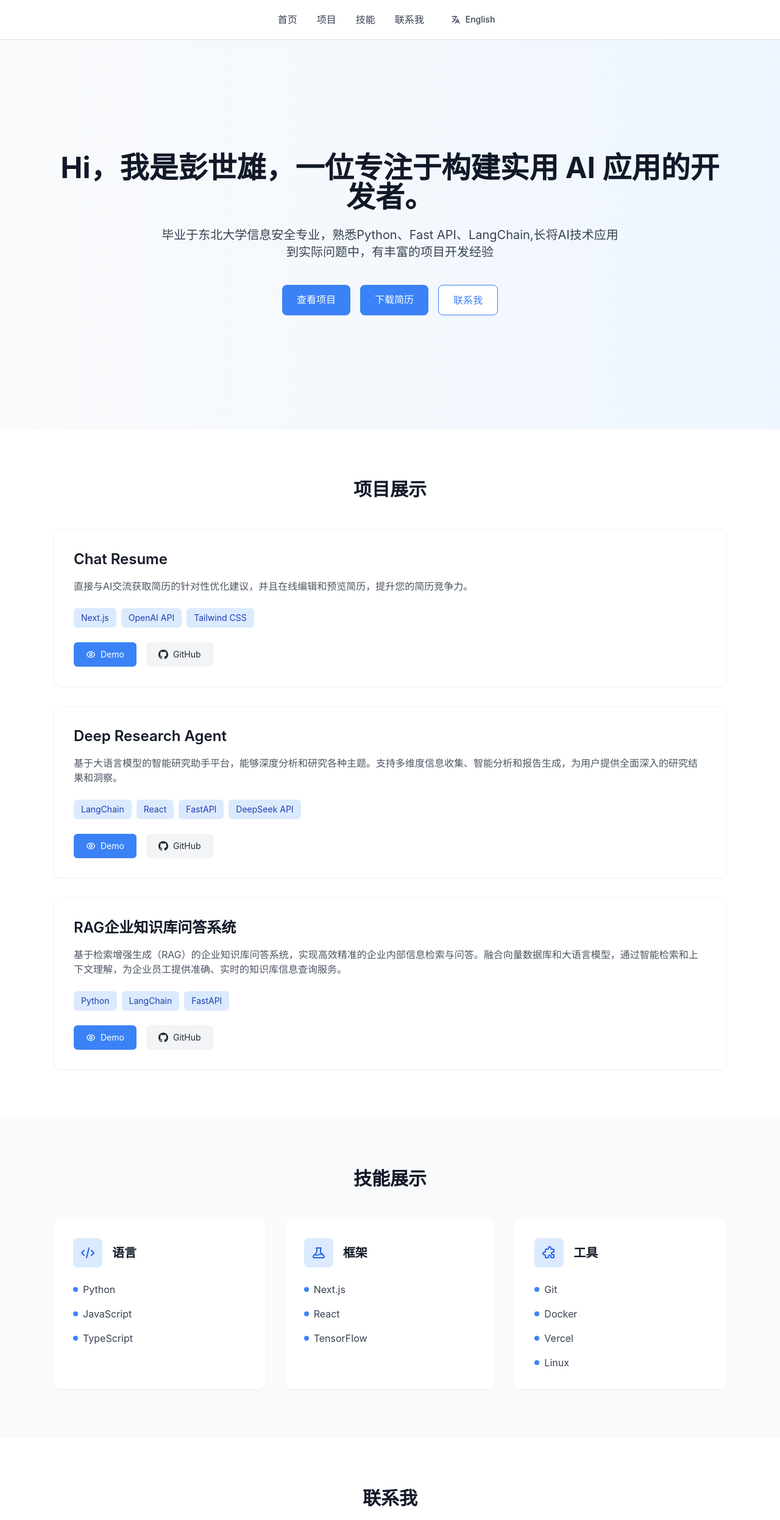
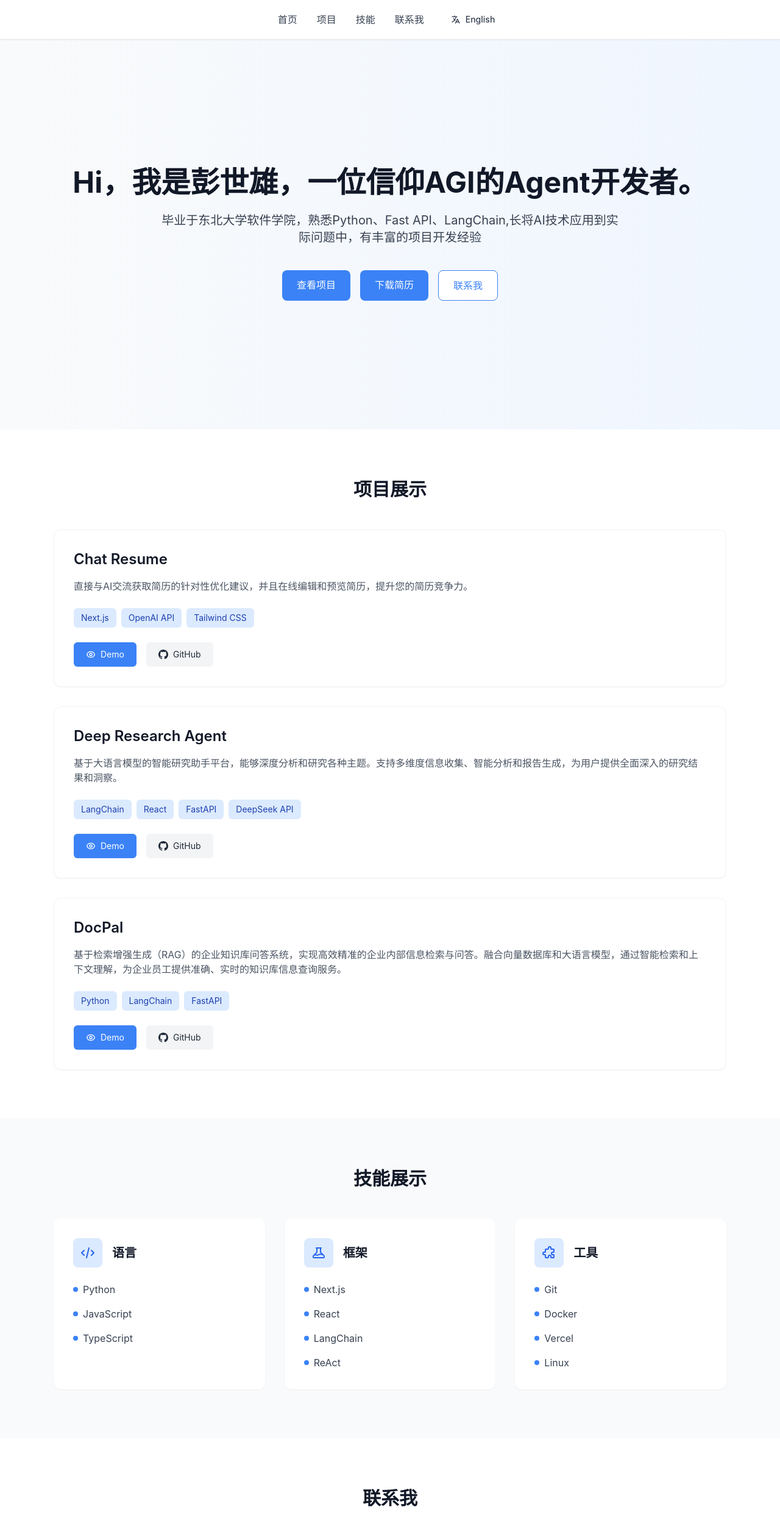
Before and after one commit to 849261680/personal-website, a Next.js app: page / in a window 1280 px wide. Shown: the top 2492 px of the page at 61% size. Built offline with nearby package versions, Linux system fonts and the light colour scheme.

Commit message:
更新个人简介

```diff
--- a/src/app/page.tsx
+++ b/src/app/page.tsx
@@ -274,7 +274,11 @@ export default function Home() {
                   </div>
                   <div className="flex items-center">
                     <div className="w-2 h-2 bg-blue-500 rounded-full mr-2"></div>
-                    <span className="text-gray-700">TensorFlow</span>
+                    <span className="text-gray-700">LangChain</span>
+                  </div>
+                  <div className="flex items-center">
+                    <div className="w-2 h-2 bg-blue-500 rounded-full mr-2"></div>
+                    <span className="text-gray-700">ReAct</span>
                   </div>
                 </div>
               </div>
--- a/src/contexts/LanguageContext.tsx
+++ b/src/contexts/LanguageContext.tsx
@@ -22,8 +22,8 @@ const translations = {
     'nav.contact': '联系我',
 
     // 首页内容
-    'hero.title': 'Hi，我是彭世雄，一位专注于构建实用 AI 应用的开发者。',
-    'hero.subtitle': '毕业于东北大学信息安全专业，熟悉Python、Fast API、LangChain,长将AI技术应用到实际问题中，有丰富的项目开发经验',
+    'hero.title': 'Hi，我是彭世雄，一位信仰AGI的Agent开发者。',
+    'hero.subtitle': '毕业于东北大学软件学院，熟悉Python、Fast API、LangChain,长将AI技术应用到实际问题中，有丰富的项目开发经验',
     'hero.viewProjects': '查看项目',
     'hero.downloadResume': '下载简历',
     'hero.contactMe': '联系我',
@@ -34,7 +34,7 @@ const translations = {
     'projects.chatResume.description': '直接与AI交流获取简历的针对性优化建议，并且在线编辑和预览简历，提升您的简历竞争力。',
     'projects.researchAgent.title': 'Deep Research Agent',
     'projects.researchAgent.description': '基于大语言模型的智能研究助手平台，能够深度分析和研究各种主题。支持多维度信息收集、智能分析和报告生成，为用户提供全面深入的研究结果和洞察。',
-    'projects.ragSystem.title': 'RAG企业知识库问答系统',
+    'projects.ragSystem.title': 'DocPal',
     'projects.ragSystem.description': '基于检索增强生成（RAG）的企业知识库问答系统，实现高效精准的企业内部信息检索与问答。融合向量数据库和大语言模型，通过智能检索和上下文理解，为企业员工提供准确、实时的知识库信息查询服务。',
     'projects.demo': 'Demo',
     'projects.github': 'GitHub',
@@ -68,8 +68,8 @@ const translations = {
     'nav.contact': 'Contact',
 
     // Hero content
-    'hero.title': 'Hi, I\'m Peng Shixiong, a developer focused on building practical AI applications.',
-    'hero.subtitle': 'Graduated from Northeastern University with a major in Information Security, proficient in Python, FastAPI, LangChain, and experienced in applying AI technology to real-world problems with rich project development experience.',
+    'hero.title': 'Hi, I\'m Peng Shixiong, an Agent developer who believes in AGI.',
+    'hero.subtitle': 'Graduated from School of Software, Northeastern University, proficient in Python, FastAPI, LangChain, and experienced in applying AI technology to real-world problems with rich project development experience.',
     'hero.viewProjects': 'View Projects',
     'hero.downloadResume': 'Download Resume',
     'hero.contactMe': 'Contact Me',
@@ -80,7 +80,7 @@ const translations = {
     'projects.chatResume.description': 'Get targeted resume optimization suggestions by chatting directly with AI, with online editing and preview capabilities to enhance your resume competitiveness.',
     'projects.researchAgent.title': 'Deep Research Agent',
     'projects.researchAgent.description': 'An intelligent research assistant platform based on large language models, capable of in-depth analysis and research on various topics. Supports multi-dimensional information collection, intelligent analysis, and report generation, providing users with comprehensive and insightful research results.',
-    'projects.ragSystem.title': 'RAG Enterprise Knowledge Base Q&A System',
+    'projects.ragSystem.title': 'DocPal',
     'projects.ragSystem.description': 'An enterprise knowledge base Q&A system based on Retrieval-Augmented Generation (RAG), achieving efficient and accurate enterprise internal information retrieval and Q&A. Integrating vector databases and large language models, it provides accurate and real-time knowledge base information query services for enterprise employees through intelligent retrieval and context understanding.',
     'projects.demo': 'Demo',
     'projects.github': 'GitHub',
```
